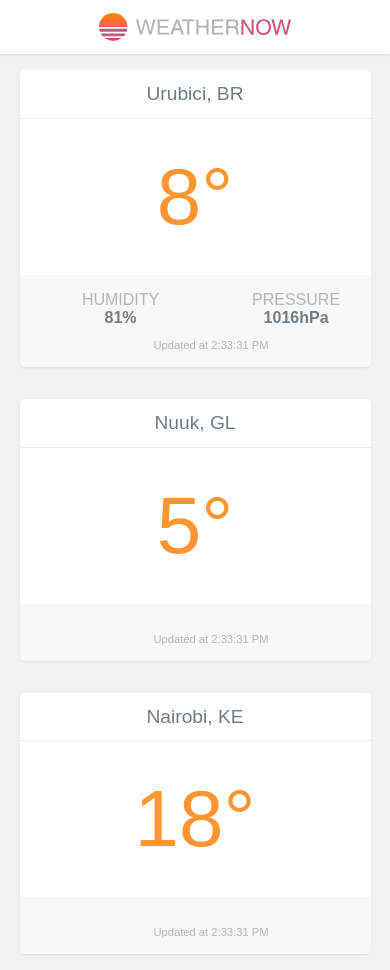
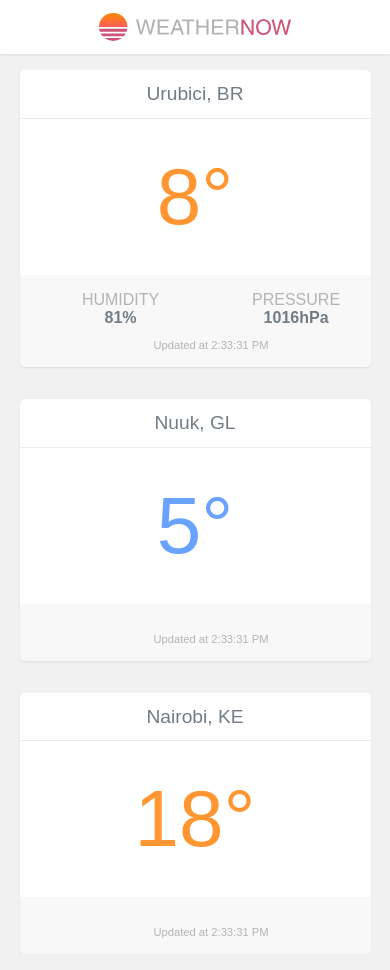
Before and after one commit to didiraja/desafio-conta-azul, a React (Create React App) app: page / in a window 390 px wide. Built offline with nearby package versions, Linux system fonts and the light colour scheme; no server answers.

Commit message:
style: 💄 grid e responsive, completed

```diff
--- a/src/App.module.sass
+++ b/src/App.module.sass
@@ -13,6 +13,7 @@
 .container
   max-width: 90%
   margin: 1rem auto
+  height: 70%
 
 @include screen-min($screen-md)
   .container
--- a/src/App.sass
+++ b/src/App.sass
@@ -1,7 +1,14 @@
 @use './assets/variables' as *
 @import-normalize
+
+html, body
+  width: 100%
+  height: 100%
 
 body
   font-family: "Arial", "Helvetica", sans-serif
   background-color: $bg
   color: $gray-dark
+
+#root
+  height: 100%
--- a/src/components/CityBox.js
+++ b/src/components/CityBox.js
@@ -4,8 +4,8 @@ function CityBox({ style, name, sys, main, updatedAt }) {
 
   function tempColor() {
     if (main && main.temp) {
-      if (main.temp <= 5) return styles.isCold;
-      if (main.temp > 25) return styles.isHot;
+      if (main.temp <= 6) return styles.isCold;
+      if (main.temp > 26) return styles.isHot;
     }
 
     return styles.temperature;
```
